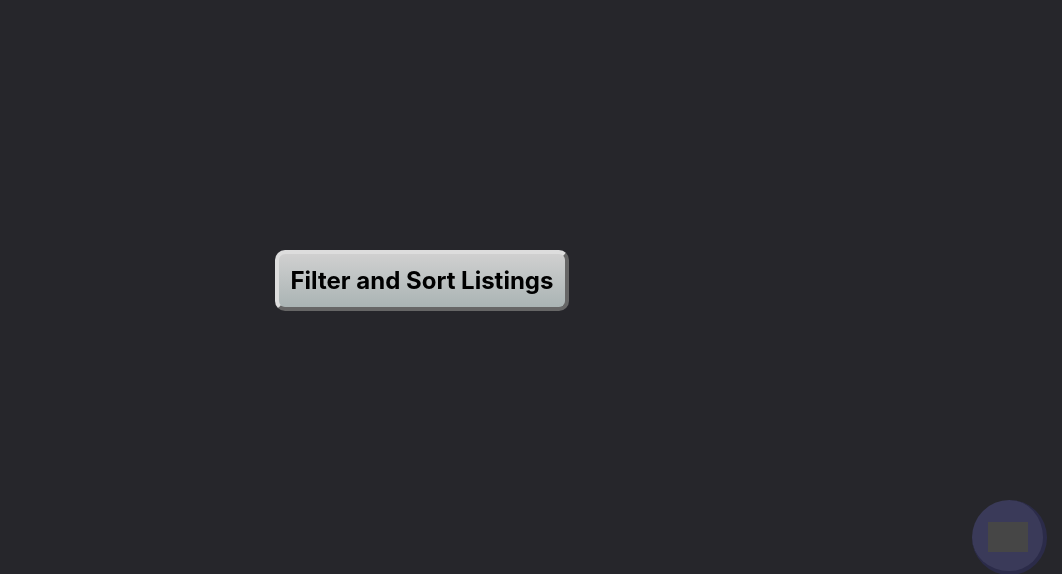
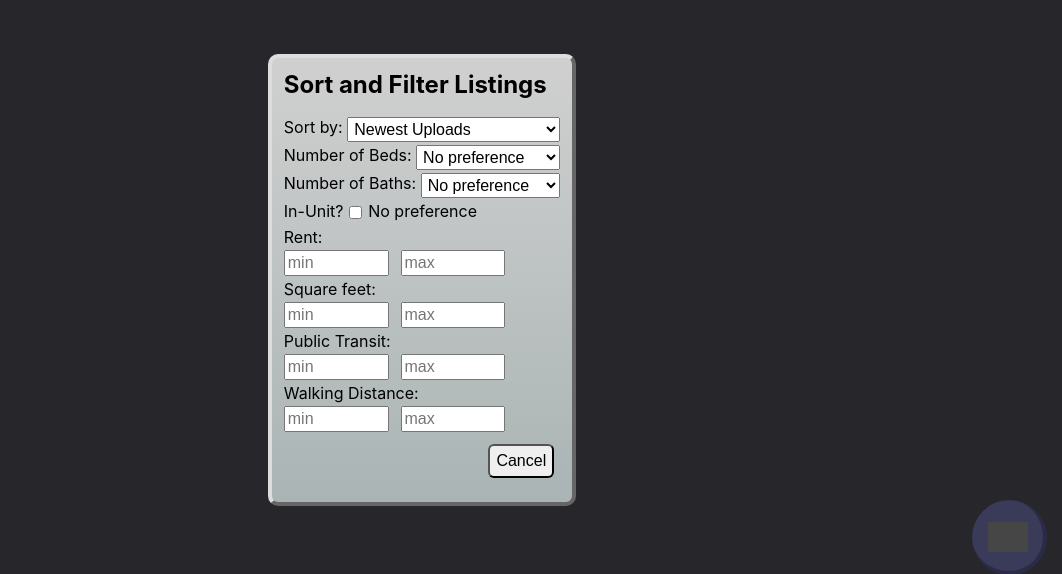
Before and after one commit to jacobkrol/Apartment-Manager, a React (Create React App) app in the folder client/: page / in a window 1280 px wide. Both pictures are taken after a click on the button 1227 px from the left and 657 px from the top of the page. Shown: the part 120-694 px from the top of the page, without its empty margins (218-1280 px from the left). Built offline with nearby package versions, Linux system fonts and the light colour scheme; no server answers; grey boxes are pictures that could not be loaded.

Commit message:
Add inactive filter popup

```diff
--- a/client/src/App.js
+++ b/client/src/App.js
@@ -16,7 +16,7 @@ class App extends React.Component {
 
     componentDidMount() {
         this.setState({loading: true})
-        fetch('https://zoommates.herokuapp.com/api/active')
+        fetch('http://localhost:5000/api/active')//'https://zoommates.herokuapp.com/api/active')
             .then(res => res.json())
             .then(data => {
                 this.setState({data, loading: false});
--- a/client/src/components/Add.js
+++ b/client/src/components/Add.js
@@ -1,6 +1,11 @@
 import React from 'react';
 
 class Add extends React.Component {
+
+    newMessage = e => {
+        document.getElementById("inunit-add-message").innerText = document.getElementById("inunit-add-checkbox").checked ? "Yes" : "No";
+    }
+
     render() {
         return (
             <div id="add-parent">
@@ -37,14 +42,14 @@ class Add extends React.Component {
                                 <input type="text" name="sqft" placeholder="1400" />
                             </label>
                             <label>In-Unit?&nbsp;
-                                <input type="checkbox" name="inunit" />&nbsp;
-                                <span id="input-inunit-message"></span>
+                                <input id="inunit-add-checkbox" type="checkbox" name="inunit" onChange={this.newMessage} />&nbsp;
+                                <span id="inunit-add-message">No</span>
                             </label>
                             <label>CTA commute:&nbsp;
-                                <input type="number" name="transitpublic" placeholder="10" />
+                                <input type="number" name="transitpublic" placeholder="10" min="0" max="99" />
                             </label>
                             <label>Walking commute:&nbsp;
-                                <input type="number" name="transitfoot" placeholder="20" />
+                                <input type="number" name="transitfoot" placeholder="20" min="0" max="99" />
                             </label>
                             <label>Additional details:&nbsp;
                                 <input type="text" name="details" placeholder="blackboard wall" />
--- a/client/src/components/Filter.js
+++ b/client/src/components/Filter.js
@@ -1,12 +1,74 @@
 import React from 'react';
 
 class Filter extends React.Component {
+
+    newMessage = e => {
+        document.getElementById("inunit-filter-message").innerText = document.getElementById("inunit-filter-checkbox").checked ? "Required" : "No preference";
+    }
+
     render() {
         return (
             <div id="filter-parent">
                 <div id="filter-outer">
                     <div id="filter-inner">
-                        <h2>Filter and Sort Listings</h2>
+                        <h2>Sort and Filter Listings</h2>
+                        <form
+                            method="get"
+                            action="https://zoommates.herokuapp.com/api/filter"
+                        >
+
+                            <label>Sort by:&nbsp;
+                                <select name="sort-by">
+                                    <option value="newest">Newest Uploads</option>
+                                    <option value="rent-lh">Rent Price - Low to High</option>
+                                    <option value="rent-hl">Rent Price - High to Low</option>
+                                    <option value="sqft-lh">Square Feet - Low to High</option>
+                                    <option value="sqft=hl">Square Feet - High to Low</option>
+                                </select>
+                            </label>
+
+                            <label>Number of Beds:&nbsp;
+                                <select name="beds">
+                                    <option value="all">No preference</option>
+                                    <option value="3">3+</option>
+                                    <option value="4">4+</option>
+                                </select>
+                            </label>
+
+                            <label>Number of Baths:&nbsp;
+                                <select name="beds">
+                                    <option value="all">No preference</option>
+                                    <option value="1">1+</option>
+                                    <option value="1.5">1.5+</option>
+                                    <option value="2">2+</option>
+                                    <option value="2.5">2.5+</option>
+                                    <option value="3">3+</option>
+                                </select>
+                            </label>
+
+                            <label>In-Unit?&nbsp;
+                                <input id="inunit-filter-checkbox" type="checkbox" name="inunit" onChange={this.newMessage} />&nbsp;
+                                <span id="inunit-filter-message">No preference</span>
+                            </label>
+
+                            <label>Rent:</label>
+                            <input type="number" className="linked-input" name="rent-min" placeholder="min" min="0" max="9999" />
+                            <input type="number" className="linked-input" name="rent-max" placeholder="max" min="0" max="9999" />
+
+                            <label>Square feet:</label>
+                            <input type="number" className="linked-input" name="sqft-min" placeholder="min" min="0" max="9999" />
+                            <input type="number" className="linked-input" name="sqft-max" placeholder="max" min="0" max="9999" />
+
+                            <label>Public Transit:</label>
+                            <input type="number" className="linked-input" name="cta-min" placeholder="min" min="0" max="99" />
+                            <input type="number" className="linked-input" name="cta-max" placeholder="max" min="0" max="99" />
+
+                            <label>Walking Distance:</label>
+                            <input type="number" className="linked-input" name="foot-min" placeholder="min" min="0" max="99" />
+                            <input type="number" className="linked-input" name="foot-max" placeholder="max" min="0" max="99" />
+
+                            <input type="button" value="Cancel" onClick={() => this.props.onClick()} />
+                        </form>
                     </div>
                 </div>
             </div>
--- a/client/src/components/Listing.js
+++ b/client/src/components/Listing.js
@@ -5,7 +5,8 @@ import WalkImg from '../graphics/walking-man.png';
 class Listing extends React.Component {
 
     getPerPerson = rent => {
-        return Math.round(100*rent/4)/100;
+        const value = Math.round(100*rent/4)/100;
+        return Math.trunc(value) < value ? value.toFixed(2) : value;
     }
 
     getImageAlt = address => {
@@ -33,7 +34,7 @@ class Listing extends React.Component {
                 </div>
                 <div className="info-row">
                     <p>{beds} Beds</p>
-                    <p>{Math.trunc(baths) == baths ? Math.trunc(baths) : baths} {baths > 1 ? "Baths" : "Bath"}</p>
+                    <p>{Math.trunc(baths) < baths ? baths : Math.trunc(baths)} {baths > 1 ? "Baths" : "Bath"}</p>
                     <p>{sqft > 0 ? sqft : "Unknown"} ft<sup>2</sup></p>
                     <p style={{color: this.getInUnitColor(inUnit)}}>{this.getInUnitPhrase(inUnit)}In-Unit</p>
                 </div>
--- a/client/src/index.css
+++ b/client/src/index.css
@@ -43,7 +43,7 @@ a:hover {
 }
 
 h2 {
-    margin: 0;
+    margin: 0 0 18px 0;
 }
 
 p {
@@ -160,23 +160,32 @@ label {
     padding: 0;
 }
 
-#add-inner input[type="text"], #add-inner input[type="number"] {
+form input[type="text"], form input[type="number"], form select {
     flex-grow: 1;
     margin: 0;
     padding: 2px;
 }
 
-#add-inner input[type="checkbox"] {
+form input[type="checkbox"] {
     height: 16pt;
     margin: 1pt;
 }
 
-#add-inner input[type="submit"], #add-inner input[type="button"] {
+form input[type="submit"], form input[type="button"] {
     float: right;
     margin: 12px 6px 12px 6px;
     font-size: 12pt;
     padding: 6px;
     border-radius: 6px;
+}
+
+form select {
+    font-size: 12pt;
+}
+
+.linked-input {
+    margin-right: 12px !important;
+    width: 35%;
 }
 
 .required::after {
@@ -185,7 +194,7 @@ label {
 }
 
 label.required:first-of-type {
-    margin: 12px 0 18px 0;
+    margin: 0 0 18px 0;
 }
 
 /* code {
```
Also changed, not shown: 1 other file (tests, documents, lock files or other folders).
